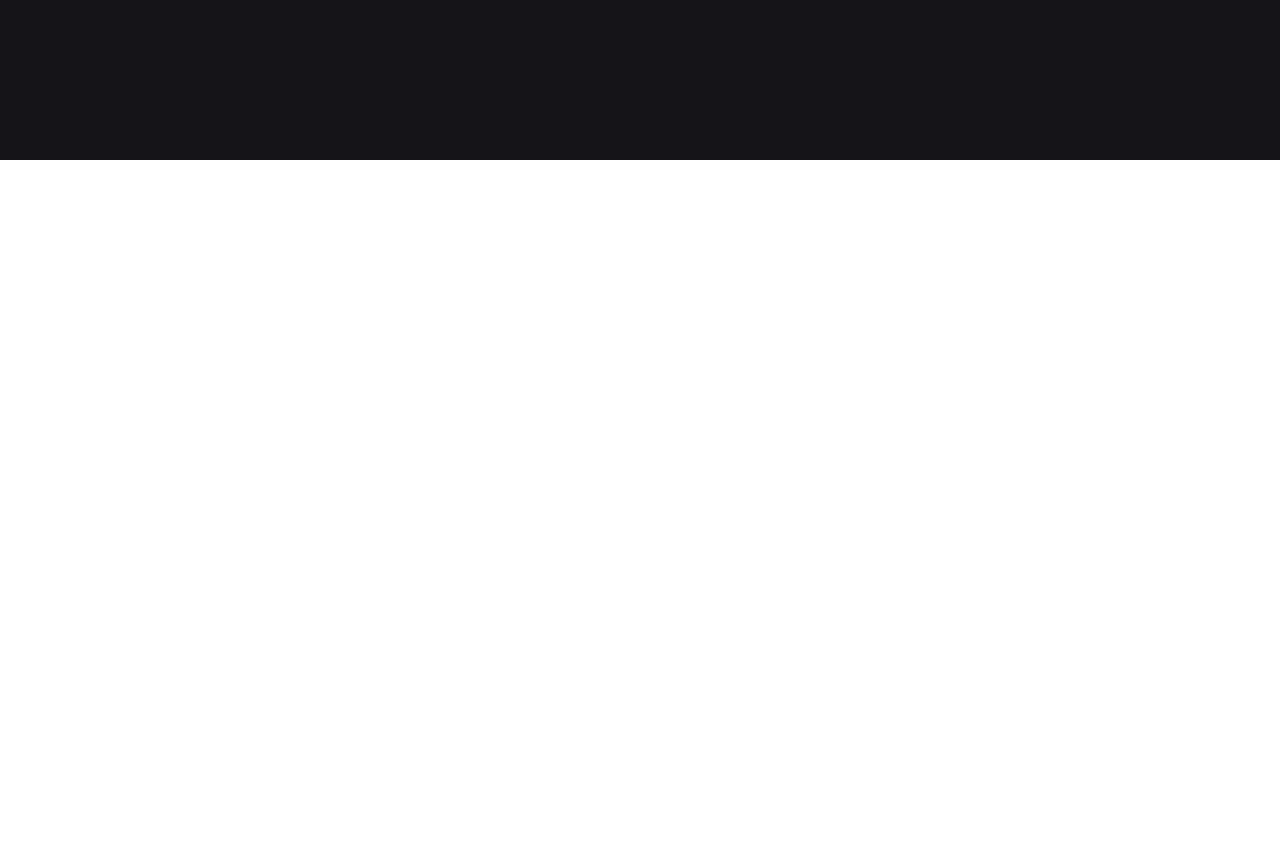
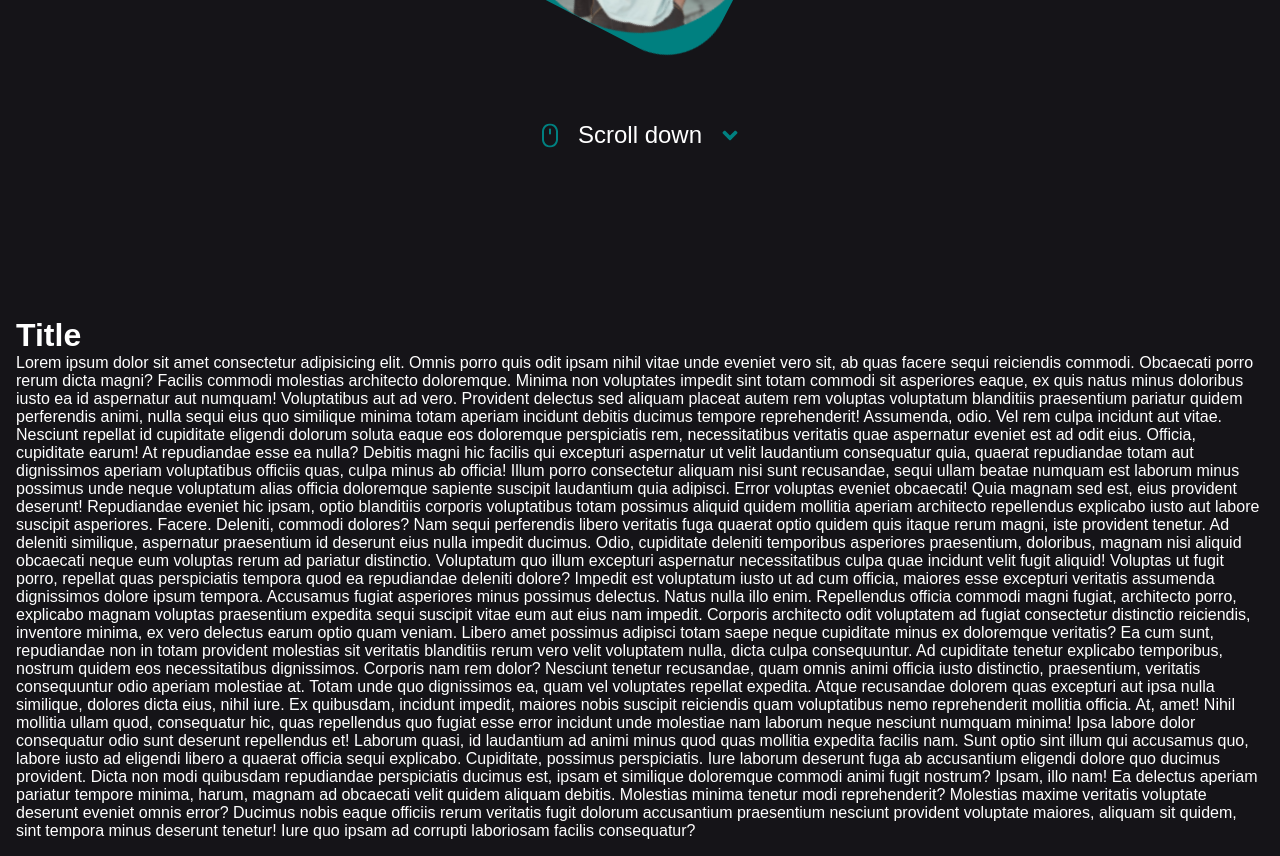
Before and after one commit to ci3niu/react-photobuff, a React (Vite) app: page / in a window 1280 px wide. Shown: the part 640-1496 px from the top of the page. Before the commit the page ends 800 px from the top, so only its background shows below. Built offline with nearby package versions, Linux system fonts and the light colour scheme.

Commit message:
finished AboutMe

```diff
--- a/src/App.tsx
+++ b/src/App.tsx
@@ -7,6 +7,7 @@ import { useState, useEffect } from 'react';
 import { themeDefault, themeLight, themeDark } from './components/styles/Themes.styled';
 import Sidebar from './components/Sidebar';
 import StyledBackdrop from './components/styles/Backdrop.styled';
+import ContentPlaceholder from './components/ContentPlaceholder';
 
 const App = () => {
 	const [theme, setTheme] = useState(themeDefault);
@@ -16,7 +17,6 @@ const App = () => {
 		setSidebarState((prevState) => !prevState);
 		console.log('SidebarState', sidebarState);
 	};
-
 	const handleThemeToggle = () => {
 		theme.id === 'dark' ? setTheme({ ...themeDefault, ...themeLight }) : setTheme({ ...themeDefault, ...themeDark });
 	};
@@ -38,6 +38,7 @@ const App = () => {
 
 				<Header sidebarHandler={handleSidebarState} />
 				<AboutMe />
+				<ContentPlaceholder />
 			</StyledWrapper>
 		</ThemeProvider>
 	);
--- a/src/components/AboutMe.tsx
+++ b/src/components/AboutMe.tsx
@@ -1,6 +1,8 @@
 import Typed from 'react-typed';
-import { StyledAboutMe, StyledAboutMePhoto } from './styles/AboutMe.styled';
+import { StyledAboutMe, StyledAboutMePhoto, ScrollDown } from './styles/AboutMe.styled';
 import fakePerson from '../assets/fakePerson.jpg';
+import { CgMouse } from 'react-icons/cg';
+import { FaAngleDown } from 'react-icons/fa';
 
 const AboutMe = () => {
 	return (
@@ -20,6 +22,11 @@ const AboutMe = () => {
 			<StyledAboutMePhoto>
 				<img src={fakePerson} alt='avatar' />
 			</StyledAboutMePhoto>
+			<ScrollDown>
+				<CgMouse />
+				Scroll down
+				<FaAngleDown />
+			</ScrollDown>
 		</StyledAboutMe>
 	);
 };
--- /dev/null
+++ b/src/components/ContentPlaceholder.tsx
@@ -0,0 +1,50 @@
+const ContentPlaceholder = () => {
+	return (
+		<div style={{ padding: '1rem' }}>
+			<h1>Title</h1>
+			Lorem ipsum dolor sit amet consectetur adipisicing elit. Omnis porro quis odit ipsam nihil vitae unde eveniet vero
+			sit, ab quas facere sequi reiciendis commodi. Obcaecati porro rerum dicta magni? Facilis commodi molestias
+			architecto doloremque. Minima non voluptates impedit sint totam commodi sit asperiores eaque, ex quis natus minus
+			doloribus iusto ea id aspernatur aut numquam! Voluptatibus aut ad vero. Provident delectus sed aliquam placeat
+			autem rem voluptas voluptatum blanditiis praesentium pariatur quidem perferendis animi, nulla sequi eius quo
+			similique minima totam aperiam incidunt debitis ducimus tempore reprehenderit! Assumenda, odio. Vel rem culpa
+			incidunt aut vitae. Nesciunt repellat id cupiditate eligendi dolorum soluta eaque eos doloremque perspiciatis rem,
+			necessitatibus veritatis quae aspernatur eveniet est ad odit eius. Officia, cupiditate earum! At repudiandae esse
+			ea nulla? Debitis magni hic facilis qui excepturi aspernatur ut velit laudantium consequatur quia, quaerat
+			repudiandae totam aut dignissimos aperiam voluptatibus officiis quas, culpa minus ab officia! Illum porro
+			consectetur aliquam nisi sunt recusandae, sequi ullam beatae numquam est laborum minus possimus unde neque
+			voluptatum alias officia doloremque sapiente suscipit laudantium quia adipisci. Error voluptas eveniet obcaecati!
+			Quia magnam sed est, eius provident deserunt! Repudiandae eveniet hic ipsam, optio blanditiis corporis
+			voluptatibus totam possimus aliquid quidem mollitia aperiam architecto repellendus explicabo iusto aut labore
+			suscipit asperiores. Facere. Deleniti, commodi dolores? Nam sequi perferendis libero veritatis fuga quaerat optio
+			quidem quis itaque rerum magni, iste provident tenetur. Ad deleniti similique, aspernatur praesentium id deserunt
+			eius nulla impedit ducimus. Odio, cupiditate deleniti temporibus asperiores praesentium, doloribus, magnam nisi
+			aliquid obcaecati neque eum voluptas rerum ad pariatur distinctio. Voluptatum quo illum excepturi aspernatur
+			necessitatibus culpa quae incidunt velit fugit aliquid! Voluptas ut fugit porro, repellat quas perspiciatis
+			tempora quod ea repudiandae deleniti dolore? Impedit est voluptatum iusto ut ad cum officia, maiores esse
+			excepturi veritatis assumenda dignissimos dolore ipsum tempora. Accusamus fugiat asperiores minus possimus
+			delectus. Natus nulla illo enim. Repellendus officia commodi magni fugiat, architecto porro, explicabo magnam
+			voluptas praesentium expedita sequi suscipit vitae eum aut eius nam impedit. Corporis architecto odit voluptatem
+			ad fugiat consectetur distinctio reiciendis, inventore minima, ex vero delectus earum optio quam veniam. Libero
+			amet possimus adipisci totam saepe neque cupiditate minus ex doloremque veritatis? Ea cum sunt, repudiandae non in
+			totam provident molestias sit veritatis blanditiis rerum vero velit voluptatem nulla, dicta culpa consequuntur. Ad
+			cupiditate tenetur explicabo temporibus, nostrum quidem eos necessitatibus dignissimos. Corporis nam rem dolor?
+			Nesciunt tenetur recusandae, quam omnis animi officia iusto distinctio, praesentium, veritatis consequuntur odio
+			aperiam molestiae at. Totam unde quo dignissimos ea, quam vel voluptates repellat expedita. Atque recusandae
+			dolorem quas excepturi aut ipsa nulla similique, dolores dicta eius, nihil iure. Ex quibusdam, incidunt impedit,
+			maiores nobis suscipit reiciendis quam voluptatibus nemo reprehenderit mollitia officia. At, amet! Nihil mollitia
+			ullam quod, consequatur hic, quas repellendus quo fugiat esse error incidunt unde molestiae nam laborum neque
+			nesciunt numquam minima! Ipsa labore dolor consequatur odio sunt deserunt repellendus et! Laborum quasi, id
+			laudantium ad animi minus quod quas mollitia expedita facilis nam. Sunt optio sint illum qui accusamus quo, labore
+			iusto ad eligendi libero a quaerat officia sequi explicabo. Cupiditate, possimus perspiciatis. Iure laborum
+			deserunt fuga ab accusantium eligendi dolore quo ducimus provident. Dicta non modi quibusdam repudiandae
+			perspiciatis ducimus est, ipsam et similique doloremque commodi animi fugit nostrum? Ipsam, illo nam! Ea delectus
+			aperiam pariatur tempore minima, harum, magnam ad obcaecati velit quidem aliquam debitis. Molestias minima tenetur
+			modi reprehenderit? Molestias maxime veritatis voluptate deserunt eveniet omnis error? Ducimus nobis eaque
+			officiis rerum veritatis fugit dolorum accusantium praesentium nesciunt provident voluptate maiores, aliquam sit
+			quidem, sint tempora minus deserunt tenetur! Iure quo ipsam ad corrupti laboriosam facilis consequatur?
+		</div>
+	);
+};
+
+export default ContentPlaceholder;
--- a/src/components/styles/AboutMe.styled.ts
+++ b/src/components/styles/AboutMe.styled.ts
@@ -1,15 +1,7 @@
 import styled, { keyframes } from 'styled-components';
 
-const rotateDiv = keyframes`
-0% {transform: rotate(33deg)}
-100% {transform: rotate(-33deg)}`;
-
-const counterRotateDiv = keyframes`
-0% {transform: rotate(-33deg)}
-100% {transform: rotate(33deg)}`;
-
 export const StyledAboutMe = styled.div`
-	margin: 4rem 0;
+	margin: 8rem 0;
 	padding: 1rem;
 	display: flex;
 	flex-direction: column;
@@ -32,6 +24,14 @@ export const StyledAboutMe = styled.div`
 	}
 `;
 
+const rotateDiv = keyframes`
+0% {transform: rotate(33deg)}
+100% {transform: rotate(-33deg)}`;
+
+const counterRotateDiv = keyframes`
+0% {transform: rotate(-33deg)}
+100% {transform: rotate(33deg)}`;
+
 export const StyledAboutMePhoto = styled.div`
 	width: 250px;
 	height: 250px;
@@ -40,9 +40,8 @@ export const StyledAboutMePhoto = styled.div`
 	justify-content: center;
 	overflow: hidden;
 	border-radius: 25%;
-	margin-top: 4rem;
+	margin-top: 6rem;
 	background-color: ${({ theme }) => theme.colorPrimary};
-	transform: rotate(25deg);
 	animation: ${rotateDiv} 3s alternate infinite;
 	img {
 		width: 100%;
@@ -52,3 +51,20 @@ export const StyledAboutMePhoto = styled.div`
 		animation: ${counterRotateDiv} 3s alternate infinite;
 	}
 `;
+
+const bounce = keyframes`
+0% {transform: translateY(-1rem)}
+100% {transform: translateY(1rem)}`;
+
+export const ScrollDown = styled.div`
+	display: flex;
+	align-items: center;
+	justify-content: center;
+	gap: 1rem;
+	font-size: 1.5rem;
+	margin-top: 6rem;
+	animation: ${bounce} 1.5s alternate infinite;
+	svg {
+		color: ${({ theme }) => theme.colorPrimary};
+	}
+`;
--- a/src/components/styles/Header.styled.ts
+++ b/src/components/styles/Header.styled.ts
@@ -20,6 +20,7 @@ export const StyledHeaderNav = styled.div`
 	ul {
 		display: flex;
 		li {
+			cursor: pointer;
 			display: flex;
 			align-items: center;
 			padding: 0 0.5rem;
--- a/src/components/styles/StyledGlobalStyles.ts
+++ b/src/components/styles/StyledGlobalStyles.ts
@@ -7,7 +7,8 @@ const StyledGlobalStyles = createGlobalStyle`
   }
 
   body {
- font-family: 'Source Sans Pro', sans-serif
+    font-family: 'Source Sans Pro', sans-serif;
+    overflow-x: hidden;
   }
 
   ul {
--- a/src/components/styles/Wrapper.styled.ts
+++ b/src/components/styles/Wrapper.styled.ts
@@ -3,7 +3,6 @@ import styled from 'styled-components';
 const StyledWrapper = styled.div`
 	display: flex;
 	flex-direction: column;
-	height: 100vh;
 	width: 100vw;
 	background-color: ${({ theme }) => theme.colorBackground};
 	color: ${({ theme }) => theme.colorText};
--- a/src/main.tsx
+++ b/src/main.tsx
@@ -1,9 +1,4 @@
 import ReactDOM from 'react-dom/client';
 import App from './App';
-import { BrowserRouter } from 'react-router-dom';
 
-ReactDOM.createRoot(document.getElementById('root') as HTMLElement).render(
-	<BrowserRouter>
-		<App />
-	</BrowserRouter>
-);
+ReactDOM.createRoot(document.getElementById('root') as HTMLElement).render(<App />);
```
